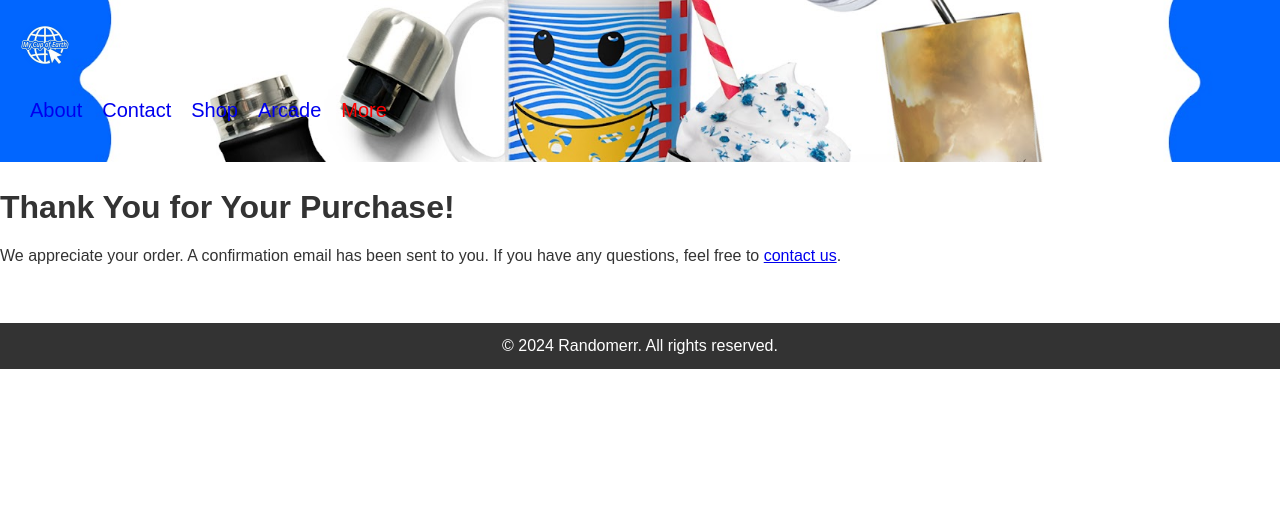
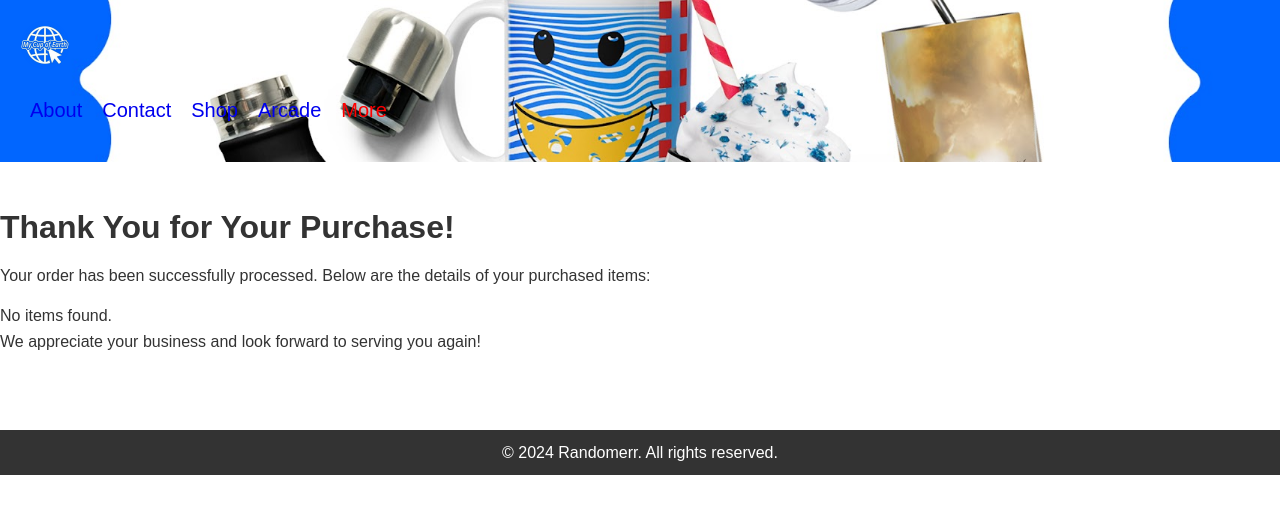
Before and after one commit to m-cochran/Randomerr, a Jekyll site: the page built from thankyou.md, in a window 1280 px wide. Shown: the top 514 px of the page. Built offline with Jekyll 4.4.1, drawn with Linux system fonts in a browser that asks for light colours.

Commit message:
Update thankyou.md

```diff
--- a/thankyou.md
+++ b/thankyou.md
@@ -4,6 +4,35 @@ title: Thank You
 permalink: /thank-you/
 ---
 
-# Thank You for Your Purchase!
+<main class="thankyou-container">
+  <h1>Thank You for Your Purchase!</h1>
+  <p>Your order has been successfully processed. Below are the details of your purchased items:</p>
 
-We appreciate your order. A confirmation email has been sent to you. If you have any questions, feel free to [contact us](mailto:contact@randomerr.com).
+  <div id="purchased-items">
+    <!-- Purchased items will be dynamically populated here -->
+  </div>
+
+  <p>We appreciate your business and look forward to serving you again!</p>
+</main>
+
+
+<script>
+  // Retrieve purchased items from localStorage
+  var purchasedItems = JSON.parse(localStorage.getItem('purchasedItems'));
+
+  if (purchasedItems && purchasedItems.length > 0) {
+    var purchasedItemsContainer = document.getElementById('purchased-items');
+
+    purchasedItems.forEach(function(item) {
+      // Assuming each item has 'name', 'quantity', and 'price'
+      var itemElement = document.createElement('div');
+      itemElement.textContent = item.name + " x " + item.quantity + " - $" + item.price;
+      purchasedItemsContainer.appendChild(itemElement);
+    });
+  } else {
+    document.getElementById('purchased-items').textContent = "No items found.";
+  }
+
+  // Optionally, clear the purchased items from localStorage after displaying
+  localStorage.removeItem('purchasedItems');
+</script>
```
